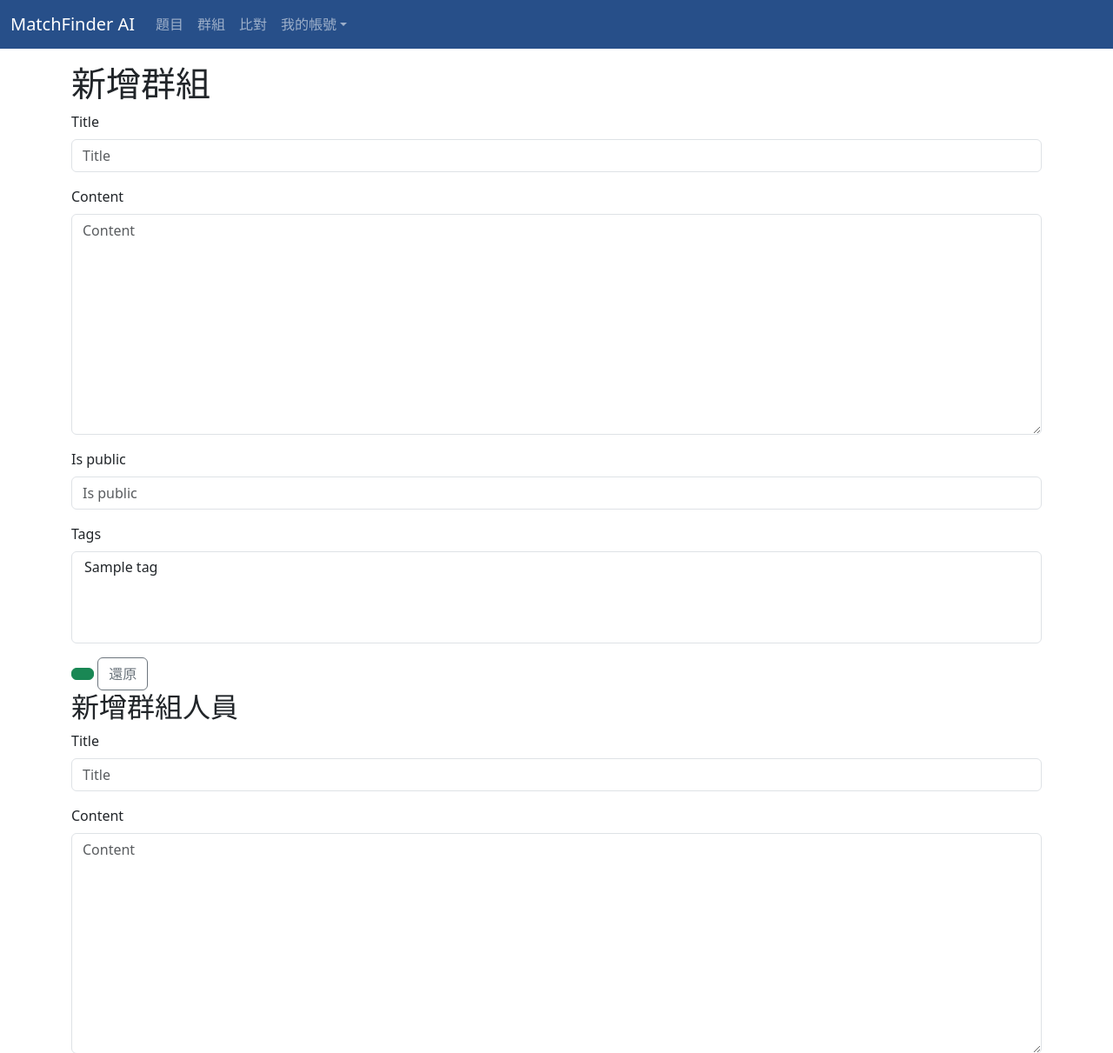
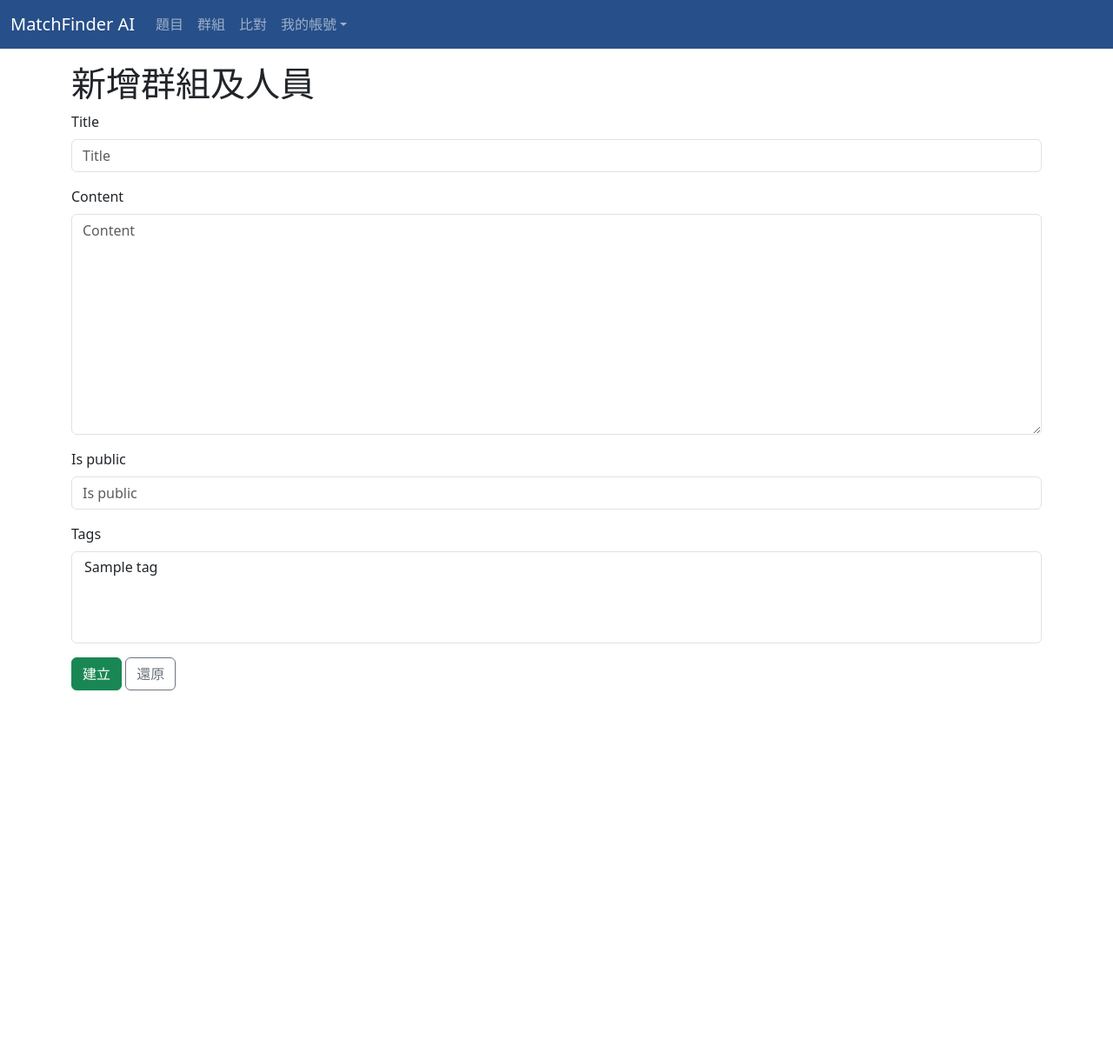
Before and after one commit to 10856045/112505_MFAI, a Django app: page /post-groupcreate/ in a window 1280 px wide. Shown: the top 1211 px of the page at 87% size. After the commit the page ends 794 px from the top, so only its background shows below. Run offline with Django 4.2, Linux system fonts and the light colour scheme; tables that the repository leaves empty hold one stand-in row (values such as "Sample post"); some libraries are stand-ins or nearby versions.

Commit message:
修改群組列表/新增群組

```diff
--- a/first/templates/post_groupcreate.html
+++ b/first/templates/post_groupcreate.html
@@ -1,9 +1,7 @@
 {% extends 'base.html' %}
 
 {% block body %}
-  <h1>新增群組</h1>
-  {% include '_post_form.html'%}
+  <h1>新增群組及人員</h1>
 
-  <h2>新增群組人員</h2>
 {% include '_post_form.html' with submit_text='建立' %}
 {% endblock body %}
--- a/first/templates/post_grouplist.html
+++ b/first/templates/post_grouplist.html
@@ -25,6 +25,7 @@
         <thead>
           <tr>
             <th scope="col">編號</th>
+            <th scope="col">名稱</th>
             <th scope="col">人數</th>
           </tr>
         </thead>
@@ -32,6 +33,7 @@
           {% for post in posts %}
             <tr>
               <th scope="row">{{ post.id }}</th>
+              <td>{{ post.title }}</td>
               <td>{{ post.title }}</td>
               <td>{{ post.tags.all|join:', ' }}</td>
               <td>
```
